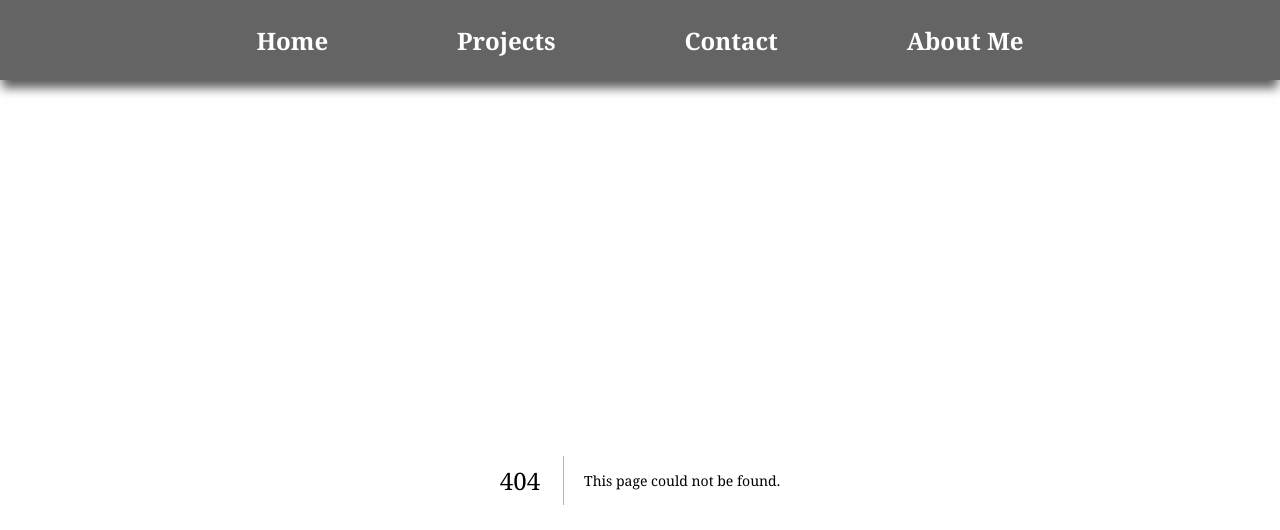
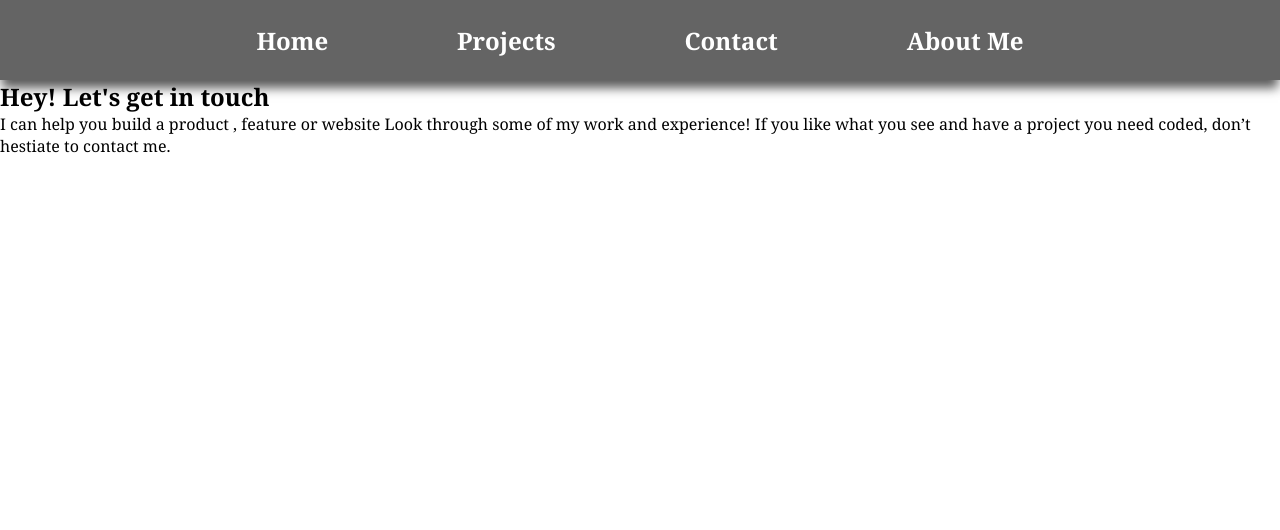
Before and after one commit to luftedar/next-portfolio, a Next.js app: page /contact in a window 1280 px wide. Before the commit this address had no page. Shown: the top 530 px of the page. Built offline with nearby package versions, Linux system fonts and the light colour scheme.

Commit message:
Add Contact Page

```diff
--- /dev/null
+++ b/pages/contact.js
@@ -0,0 +1,14 @@
+import React from 'react'
+
+const contact = () => {
+  return (
+    <div>
+      <div>
+      <h2>Hey! Let's get in touch</h2>
+        <p> I can help you build a product , feature or website Look through some of my work and experience! If you like what you see and have a project you need coded, don’t hestiate to contact me.</p>
+      </div>
+    </div>
+  )
+}
+
+export default contact
```
